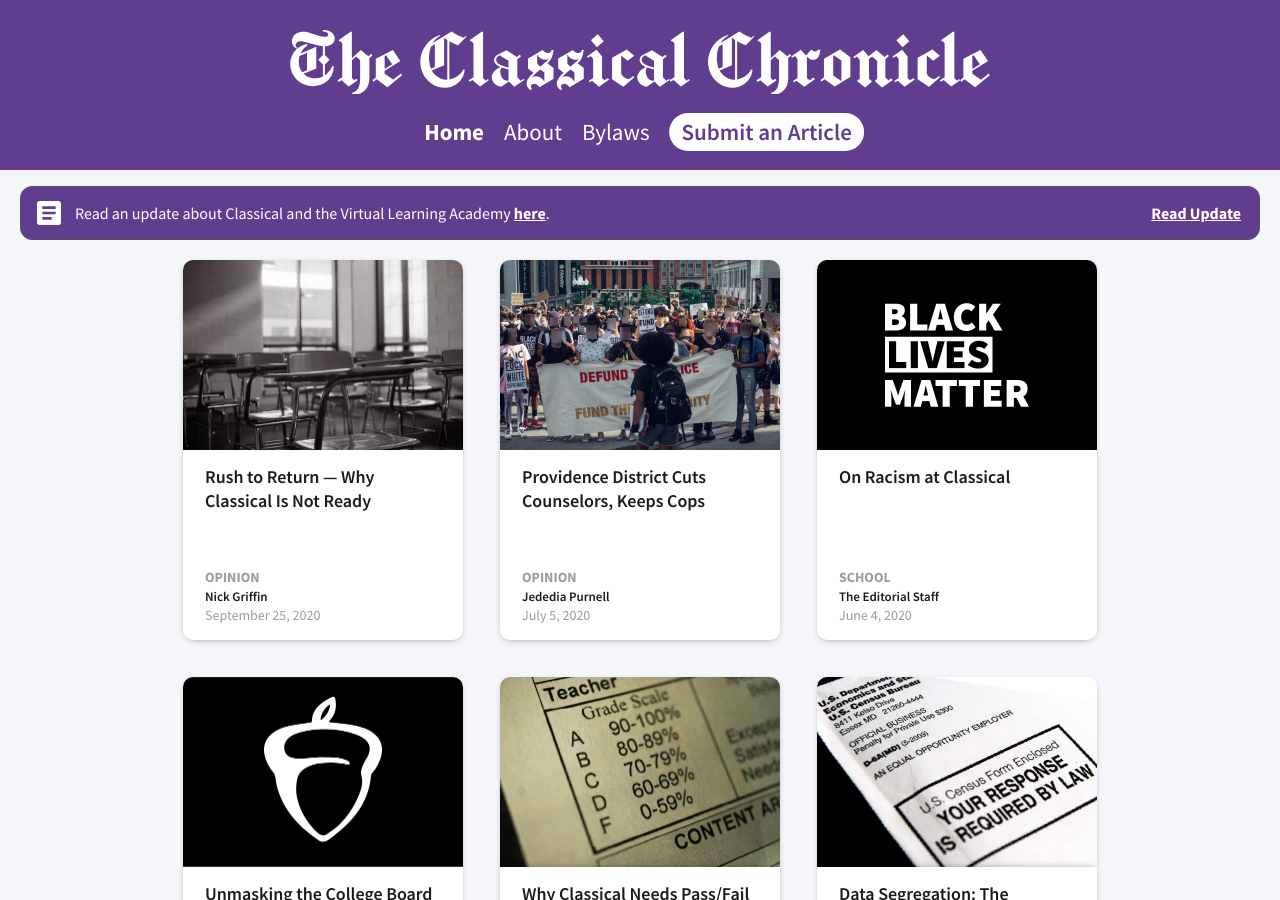
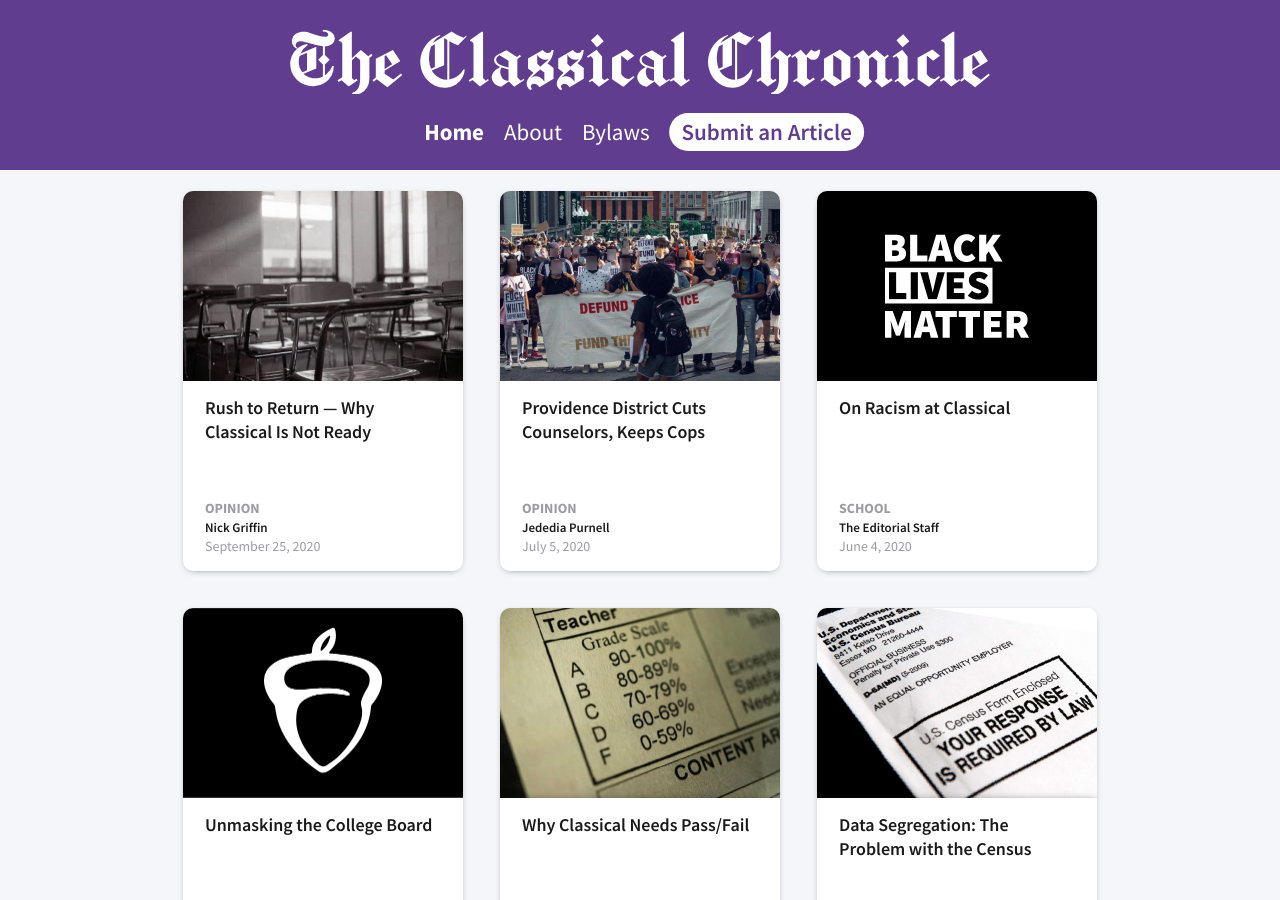
Before and after one commit to lixitrixi/classical-chronicle, a Jekyll site: the page built from _main_pages/index.html, in a window 1280 px wide and 900 px high. Built offline with Jekyll 4.4.1, drawn with Linux system fonts in a browser that asks for light colours.

Commit message:
Hide banner

```diff
--- a/_main_pages/index.html
+++ b/_main_pages/index.html
@@ -27,7 +27,7 @@
   				<a href="/food-sites/">Open Map</a>
   			</div>
   		</div> -->
-      <div class="banner purple">
+      <!-- <div class="banner purple">
   			<div class="initial">
           <svg style="width:32px;height:32px" viewBox="0 0 24 24">
               <path d="M14,17H7V15H14M17,13H7V11H17M17,9H7V7H17M19,3H5C3.89,3 3,3.89 3,5V19A2,2 0 0,0 5,21H19A2,2 0 0,0 21,19V5C21,3.89 20.1,3 19,3Z" />
@@ -36,7 +36,7 @@
           <p>Read an update about Classical and the Virtual Learning Academy <a target="_blank" class="goto" href="https://www.providenceschools.org/cms/lib/RI01900003/Centricity/Domain/4/Classical%20Handout.pdf">here</a>.</p>
   				<a target="_blank" href="https://www.providenceschools.org/cms/lib/RI01900003/Centricity/Domain/4/Classical%20Handout.pdf">Read Update</a>
   			</div>
-  		</div>
+  		</div> -->
       <div class="articles">
         {% for article in site.articles reversed %}
           {% if article.unlisted %}{% continue %}{% endif %}
```
